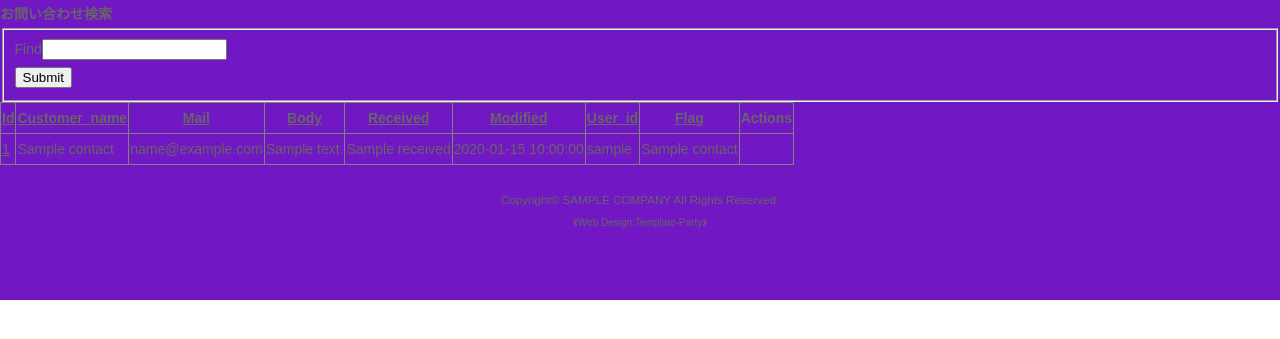
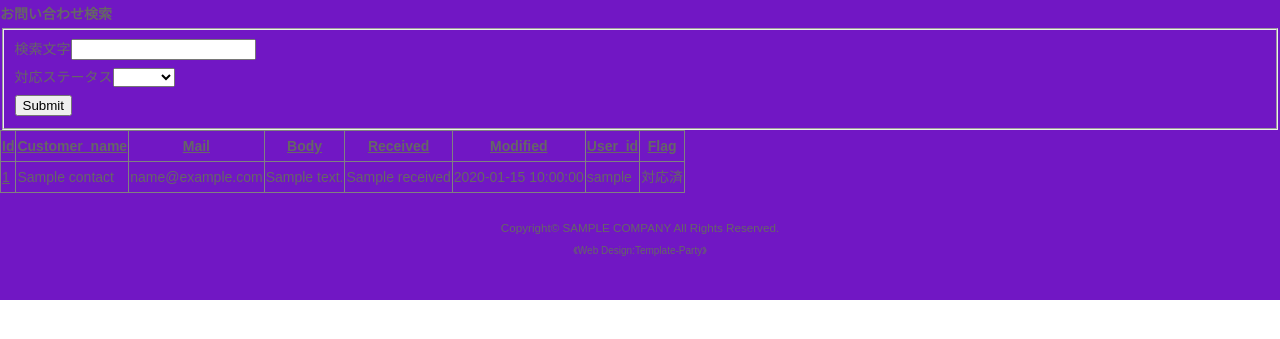
Before and after one commit to stst5821/CakeCompany, a CakePHP app: the page made by src/Template/Admin/Contacts/find.ctp in a window 1280 px wide. Shown: the part 150-489 px from the top of the page. Run offline with PHP 8.4 and a stand-in for CakePHP, Linux system fonts and the light colour scheme; the template is opened without the code that fills it: most values are stand-ins (such as "Sample title", 1, 10 or a date in 2020); form fields are guessed from the names that the template uses; data that the repository does not hold is empty; some libraries are stand-ins or nearby versions.

Commit message:
お問い合わせ検索で、flagを検索条件に追加。

```diff
--- a/src/Template/Admin/Contacts/find.ctp
+++ b/src/Template/Admin/Contacts/find.ctp
@@ -3,7 +3,11 @@
     <?= $msg ?>
     <?= $this->Form->create() ?>
     <fieldset>
-        <?= $this->Form->input('find'); ?>
+        <?= $this->Form->input('find',['label' => '検索文字']); ?>
+        <?= $this->Form->control('flag', [
+                'options' => ['' => '',CONTENTS__FLAG__NOT_YET => '未対応', CONTENTS__FLAG__DONE => '対応済'],
+                'label' => '対応ステータス',
+                ]) ?>
         <?= $this->Form->button('Submit') ?>
         <?= $this->Form->end() ?>
     </fieldset>
@@ -19,7 +23,6 @@
                 <th scope="col"><?= $this->Paginator->sort('modified') ?></th>
                 <th scope="col"><?= $this->Paginator->sort('user_id') ?></th>
                 <th scope="col"><?= $this->Paginator->sort('flag') ?></th>
-                <th scope="col" class="actions"><?= __('Actions') ?></th>
             </tr>
         </thead>
         <tbody>
@@ -33,12 +36,21 @@
                 <td><?= h($contact->body) ?></td>
                 <td><?= h($contact->received) ?></td>
                 <td><?= h($contact->modified) ?></td>
+
+                <!-- 対応ステータスを対応済に変えるまで、usernameは入らないためそのまま表示させるとエラーになる。
+                そのため、if(isset)で値が入っていれば表示するようにしている。 -->
                 <?php if(isset($contact->user->username)) : ?>
                 <td><?= h($contact->user->username) ?></td>
                 <?php else: ?>
                 <td></td>
                 <?php endif; ?>
-                <td><?= h($contact->flagLabel) ?></td>
+
+                <!-- そのままだと対応ステータスに「Done」「NotYet」と表示されてしまうので、if文で未対応と対応済と表示するようにしている。 -->
+                <?php if(($contact->flagLabel) == 'NotYet') : ?>
+                <td>未対応</td>
+                <?php else: ?>
+                <td>対応済</td>
+                <?php endif; ?>
             </tr>
             <?php endforeach; ?>
         </tbody>
```
Also changed, not shown: src/Controller/Admin/ContactsController.php (+23 -8 lines), src/Template/Admin/Contacts/index.ctp (+0 -7 lines).
